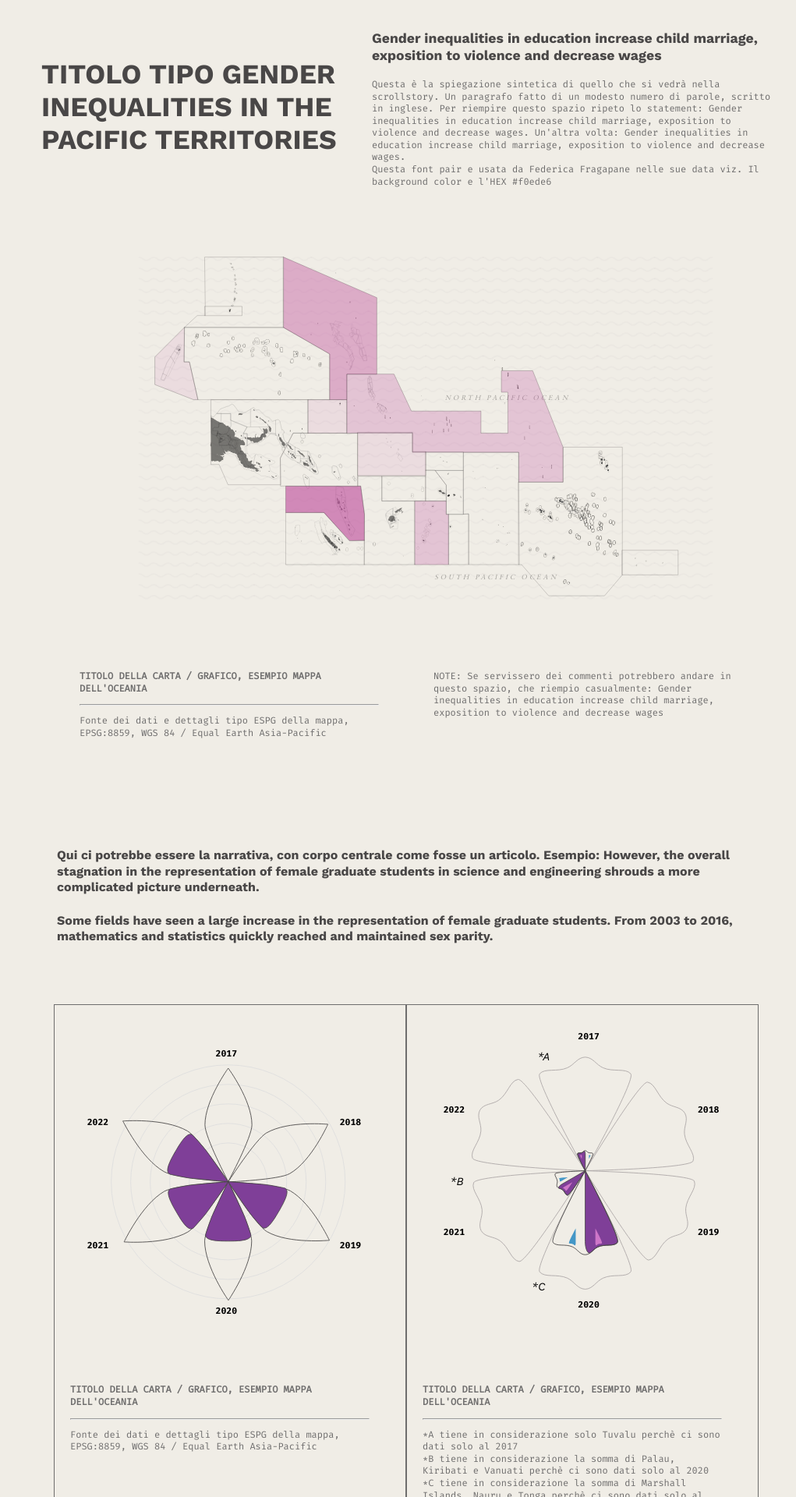
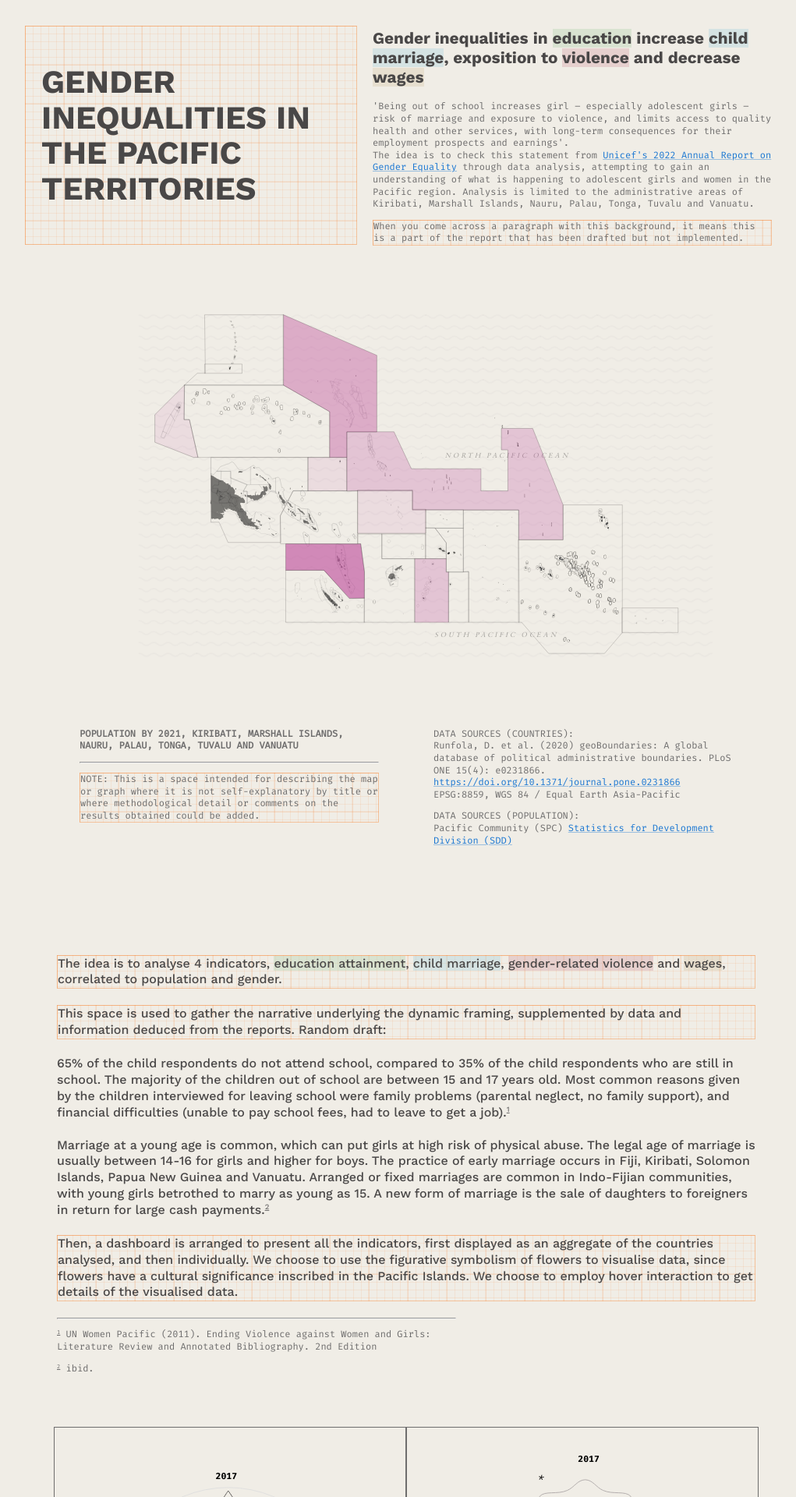
Before and after one commit to comunidados/pacific-territories-gender-inequalities, a React (Create React App) app: page / in a window 1280 px wide. Shown: the top 1920 px of the page at 78% size, without its empty margins (119-1140 px from the left). Built offline with nearby package versions, Linux system fonts and the light colour scheme.

Commit message:
Review start for project archiving

```diff
--- a/src/App.css
+++ b/src/App.css
@@ -70,7 +70,15 @@ body {
 h1 {
   font-family: "WorkSans", sans;
   color: #494747;
-  font-size: 2.2em;
+  font-size: 2.6em;
+  line-height: 1.1em;
+}
+
+h2 {
+  font-family: "WorkSans", sans;
+  color: #494747;
+  font-size: 1.3em;
+  line-height: 1.2;
 }
 
 h3 {
@@ -85,6 +93,7 @@ h4 {
   color: #494747;
   font-size: 1.0em;
   line-height: 1.3;
+  font-weight: 500;
 }
 
 p {
@@ -94,8 +103,21 @@ p {
   line-height: 1.3;
 }
 
+a {
+  color: #6e6d6d;
+}
+
+a:visited {
+  color: #6e6d6d;
+}
+
 .App {
   text-align: center;
+}
+
+sup {
+  vertical-align: top;
+  font-size: 0.6em;
 }
 
 .App-logo {
@@ -138,8 +160,34 @@ svg {
   }
 }
 
-button:hover{
+button:hover {
   border-width: 2px !important;
+}
+
+.wip {
+  border: 1px solid #FA690055;
+
+  background-color: #e5e5f700;
+  opacity: 1;
+  background-image: linear-gradient(#FA690015 2px, transparent 2px), linear-gradient(90deg, #FA690015 2px, transparent 2px), linear-gradient(#FA690015 1px, transparent 1px), linear-gradient(90deg, #FA690015 1px, #e5e5f700 1px);
+  background-size: 50px 50px, 50px 50px, 10px 10px, 10px 10px;
+  background-position: -2px -2px, -2px -2px, -1px -1px, -1px -1px;
+}
+
+.education {
+  background-color: #abcea655;
+}
+
+.childmarriage {
+  background-color: #9fcedb55;
+}
+
+.violence {
+  background-color: #d1969b55;
+}
+
+.wage {
+  background-color: #d4c49f55;
 }
 
 #circleback {
--- a/src/App.js
+++ b/src/App.js
@@ -4,6 +4,7 @@ import { StyledGraphic } from './components/scrollblock';
 import Basemap from './components/map';
 import BasemapChart from './components/map-chart';
 import AlertDialog from './components/modal';
+import { Link } from '@mui/material';
 
 
 function App() {
@@ -13,13 +14,14 @@ function App() {
 
       <div className="header" style={{ width: "100%", display: "flex", alignItems: "center", justifyContent: "center", paddingTop: "50px", margin: 0, padding: 0 }}>
 
-        <div className="title" style={{ width: "30vw", padding: "20px" }}>
-          <h1> TITOLO TIPO GENDER INEQUALITIES IN THE PACIFIC TERRITORIES</h1>
+        <div className="title wip" style={{ width: "30vw", padding: "20px" }}>
+          <h1>GENDER INEQUALITIES IN THE PACIFIC TERRITORIES</h1>
         </div>
         <div className="statement" style={{ width: "40vw", padding: "20px" }}>
-          <h3>Gender inequalities in education increase child marriage, exposition to violence and decrease wages</h3>
-          <p>Questa è la spiegazione sintetica di quello che si vedrà nella scrollstory. Un paragrafo fatto di un modesto numero di parole, scritto in inglese. Per riempire questo spazio ripeto lo statement: Gender inequalities in education increase child marriage, exposition to violence and decrease wages. Un'altra volta: Gender inequalities in education increase child marriage, exposition to violence and decrease wages.<br />Questa font pair e usata da Federica Fragapane nelle sue data viz. Il background color e l'HEX #f0ede6</p>
-        </div>
+          <h2>Gender inequalities in <span className='education'>education</span> increase <span className='childmarriage'>child marriage</span>, exposition to <span className='violence'>violence</span> and decrease <span className='wage'>wages</span></h2>
+          <p>'Being out of school increases girl – especially adolescent girls – risk of marriage and exposure to violence, and limits access to quality health and other services, with long-term consequences for their employment prospects and earnings'.<br />The idea is to check this statement from <Link href="https://www.unicef.org/media/142871/file/Gender%20Annual%20Results%20Report%202022.pdf">Unicef's 2022 Annual Report on Gender Equality</Link> through data analysis, attempting to gain an understanding of what is happening to adolescent girls and women in the Pacific region. Analysis is limited to the administrative areas of Kiribati, Marshall Islands, Nauru, Palau, Tonga, Tuvalu and Vanuatu.</p>
+          <p className='wip'>When you come across a paragraph with this background, it means this is a part of the report that has been drafted but not implemented.</p>
+          </div>
 
       </div>
 
--- a/src/components/map-chart.js
+++ b/src/components/map-chart.js
@@ -3,6 +3,7 @@ import '../svg.css';
 import '../index.css';
 import Modal from "./modal";
 import injectSheet from "react-jss";
+import { Link } from '@mui/material';
 
 
 const BasemapChart = () => {
@@ -15,8 +16,16 @@ const BasemapChart = () => {
 
 				<div className="header" style={{ display: "flex", justifyContent: "center", paddingTop: "5px" }}>
 					<div className="title" style={{ width: "70vw", padding: "50px", paddingTop: "80px" }}>
-						<h4>Qui ci potrebbe essere la narrativa, con corpo centrale come fosse un articolo. Esempio: However, the overall stagnation in the representation of female graduate students in science and engineering shrouds a more complicated picture underneath.</h4>
-						<h4>Some fields have seen a large increase in the representation of female graduate students. From 2003 to 2016, mathematics and statistics quickly reached and maintained sex parity.</h4>
+						<h4 className="wip">The idea is to analyse 4 indicators, <span className='education'>education attainment</span>, <span className='childmarriage'>child marriage</span>, <span className='violence'>gender-related violence</span> and <span className='wage'>wages</span>, correlated to population and gender.</h4>
+						<h4 className="wip">This space is used to gather the narrative underlying the dynamic framing, supplemented by data and information deduced from the reports. Random draft:</h4>
+						<h4 >65% of the child respondents do not attend school, compared to 35% of the child respondents who are still in school. The majority of the children out of school are between 15 and 17 years old. Most common reasons given by the children interviewed for leaving school were family problems (parental neglect, no family support), and financial difficulties (unable to pay school fees, had to leave to get a job).<sup><a href="#one">1</a></sup></h4>
+						<h4 >Marriage at a young age is common, which can put girls at high risk of physical abuse. The legal age of marriage is usually between 14-16 for girls and higher for boys. The practice of early marriage occurs in Fiji, Kiribati, Solomon Islands, Papua New Guinea and Vanuatu. Arranged or fixed marriages are common in Indo-Fijian communities, with young girls betrothed to marry as young as 15. A new form of marriage is the sale of daughters to foreigners in return for large cash payments.<sup><a href="#two">2</a></sup></h4>
+						<h4 className="wip">Then, a dashboard is arranged to present all the indicators, first displayed as an aggregate of the countries analysed, and then individually. We choose to use the figurative symbolism of flowers to visualise data, since flowers have a cultural significance inscribed in the Pacific Islands. We choose to employ hover interaction to get details of the visualised data.</h4>
+						<div style={{ width: "40vw" }}>
+							<hr></hr>
+							<p><sup><a href="#" id="one">1</a></sup> UN Women Pacific (2011). Ending Violence against Women and Girls: Literature Review and Annotated Bibliography. 2nd Edition</p>
+							<p><sup><a href="#" id="two">2</a></sup> ibid.</p>
+						</div>
 					</div>
 				</div>
 
@@ -114,9 +123,10 @@ const BasemapChart = () => {
 
 						<div>
 							<div className="title" style={{ width: "30vw", padding: "20px", fontWeight: "normal" }}>
-								<p style={{ fontWeight: "bold" }}>TITOLO DELLA CARTA / GRAFICO, ESEMPIO MAPPA DELL'OCEANIA</p>
+								<p style={{ fontWeight: "bold" }}>TOTAL POPULATION AND BY GENDER FROM 2017 TO 2022, COMBINED KIRIBATI, MARSHALL ISLANDS, NAURU, PALAU, TONGA, TUVALU AND VANUATU</p>
 								<hr></hr>
-								<p>Fonte dei dati e dettagli tipo ESPG della mappa, EPSG:8859, WGS 84 / Equal Earth Asia-Pacific</p>
+								<p>DATA SOURCES (POPULATION):<br />Pacific Community (SPC) <Link href="https://sdd.spc.int/">Statistics for Development Division (SDD)</Link></p>
+								<p className="wip">* Vanuatu's total population in the year 2022 is a projection and not a census. No source was found for gender data about Nauru in the years 2017 and 2018</p>
 							</div>
 
 						</div>
@@ -190,20 +200,23 @@ const BasemapChart = () => {
 	C-48.9,407.2-49.5,408.2-48.9,408.4L-48.9,408.4z"/>
 
 
-							<text transform="matrix(1 0 0 1 -94.5654 556.9102)" class="st3 st4">*C</text>
-							<text transform="matrix(1 0 0 1 -213.2109 403.8994)" class="st3 st4">*B</text>
-							<text transform="matrix(1 0 0 1 -86.3203 222.1221)" class="st3 st4">*A</text>
+							<text transform="matrix(1 0 0 1 -94.5654 556.9102)" class="st3 st4">***</text>
+							<text transform="matrix(1 0 0 1 -213.2109 403.8994)" class="st3 st4">**</text>
+							<text transform="matrix(1 0 0 1 -86.3203 222.1221)" class="st3 st4">*</text>
 
 						</svg>
 
 						<div>
 							<div className="title" style={{ width: "30vw", padding: "20px", fontWeight: "normal" }}>
-								<p style={{ fontWeight: "bold" }}>TITOLO DELLA CARTA / GRAFICO, ESEMPIO MAPPA DELL'OCEANIA</p>
+								<p style={{ fontWeight: "bold" }}><span className='education'>EDUCATION ATTAINMENT</span> BY GENDER FROM 2017 TO 2022, COMBINED KIRIBATI, MARSHALL ISLANDS, NAURU, PALAU, TONGA, TUVALU AND VANUATU</p>
 								<hr></hr>
-								<p>*A tiene in considerazione solo Tuvalu perchè ci sono dati solo al 2017<br />
-									*B tiene in considerazione la somma di Palau, Kiribati e Vanuati perchè ci sono dati solo al 2020<br />
-									*C tiene in considerazione la somma di Marshall Islands, Nauru e Tonga perchè ci sono dati solo al 2021</p>
-								<p>L'interazione sul petalo largo perche elementi troppo piccoli da triggerare</p>
+								<p>DATA SOURCES (POPULATION):<br />Pacific Community (SPC) <Link href="https://sdd.spc.int/">Statistics for Development Division (SDD)</Link></p>
+								<p className="wip">
+									* It does not refer to the sum of the total population of the analysed countries but only takes Tuvalu into account because it is the only country for which we have comprehensive data as of 2017<br />
+									** It does not refer to the sum of the total population of the analysed countries but only takes into account the sum of the population of Palau, Kiribati and Vanuati because they are the only countries for which there is comprehensive data as of 2020<br />
+									*** It does not refer to the sum of the total population of the analysed countries but only takes into account the sum of the population of Marshall Islands, Nauru eand  Tonga because they are the only countries for which there is comprehensive data as of 2021
+								</p>
+								<p className="wip">The interaction takes place on the wide petal because the triangles referring to the percentage of women and men who have reached upper secondary education level are too small to trigger</p>
 							</div>
 
 						</div>
--- a/src/components/modal.js
+++ b/src/components/modal.js
@@ -88,7 +88,7 @@ export default function AlertDialog() {
     return (
 
         <><div className="header" style={{ display: "flex", justifyContent: "center", padding: "15px", alignItems: "center" }}>
-            <div style={{ fontFamily: "WorkSans", fontSize: "14px", color: "#494747" }}>VAI AL DETTAGLIO&nbsp;&nbsp;</div>
+            <div style={{ fontFamily: "WorkSans", fontSize: "14px", color: "#494747" }}>SEE DETAILS FOR INDIVIDUAL COUNTRIES &nbsp;&nbsp;</div>
 
 
             <React.Fragment>
@@ -108,7 +108,7 @@ export default function AlertDialog() {
                             width: "100%",
                             maxWidth: "100%",
                             height: "100%",
-                            maxHeight: "80%",
+                            maxHeight: "90%",
                             backgroundColor: "#f0ede6",
                             boxShadow: "none",
                             border: "1px solid #6e6d6d",
@@ -149,7 +149,7 @@ export default function AlertDialog() {
                             width: "100%",
                             maxWidth: "100%",
                             height: "100%",
-                            maxHeight: "80%",
+                            maxHeight: "90%",
                             backgroundColor: "#f0ede6",
                             boxShadow: "none",
                             border: "1px solid #6e6d6d",
@@ -188,7 +188,7 @@ export default function AlertDialog() {
                             width: "100%",
                             maxWidth: "100%",
                             height: "100%",
-                            maxHeight: "80%",
+                            maxHeight: "90%",
                             backgroundColor: "#f0ede6",
                             boxShadow: "none",
                             border: "1px solid #6e6d6d",
@@ -227,7 +227,7 @@ export default function AlertDialog() {
                             width: "100%",
                             maxWidth: "100%",
                             height: "100%",
-                            maxHeight: "80%",
+                            maxHeight: "90%",
                             backgroundColor: "#f0ede6",
                             boxShadow: "none",
                             border: "1px solid #6e6d6d",
@@ -266,7 +266,7 @@ export default function AlertDialog() {
                             width: "100%",
                             maxWidth: "100%",
                             height: "100%",
-                            maxHeight: "80%",
+                            maxHeight: "90%",
                             backgroundColor: "#f0ede6",
                             boxShadow: "none",
                             border: "1px solid #6e6d6d",
@@ -306,7 +306,7 @@ export default function AlertDialog() {
                             width: "100%",
                             maxWidth: "100%",
                             height: "100%",
-                            maxHeight: "80%",
+                            maxHeight: "90%",
                             backgroundColor: "#f0ede6",
                             boxShadow: "none",
                             border: "1px solid #6e6d6d",
@@ -346,7 +346,7 @@ export default function AlertDialog() {
                             width: "100%",
                             maxWidth: "100%",
                             height: "100%",
-                            maxHeight: "80%",
+                            maxHeight: "90%",
                             backgroundColor: "#f0ede6",
                             boxShadow: "none",
                             border: "1px solid #6e6d6d",
```
Also changed, not shown: src/components/map.js.
